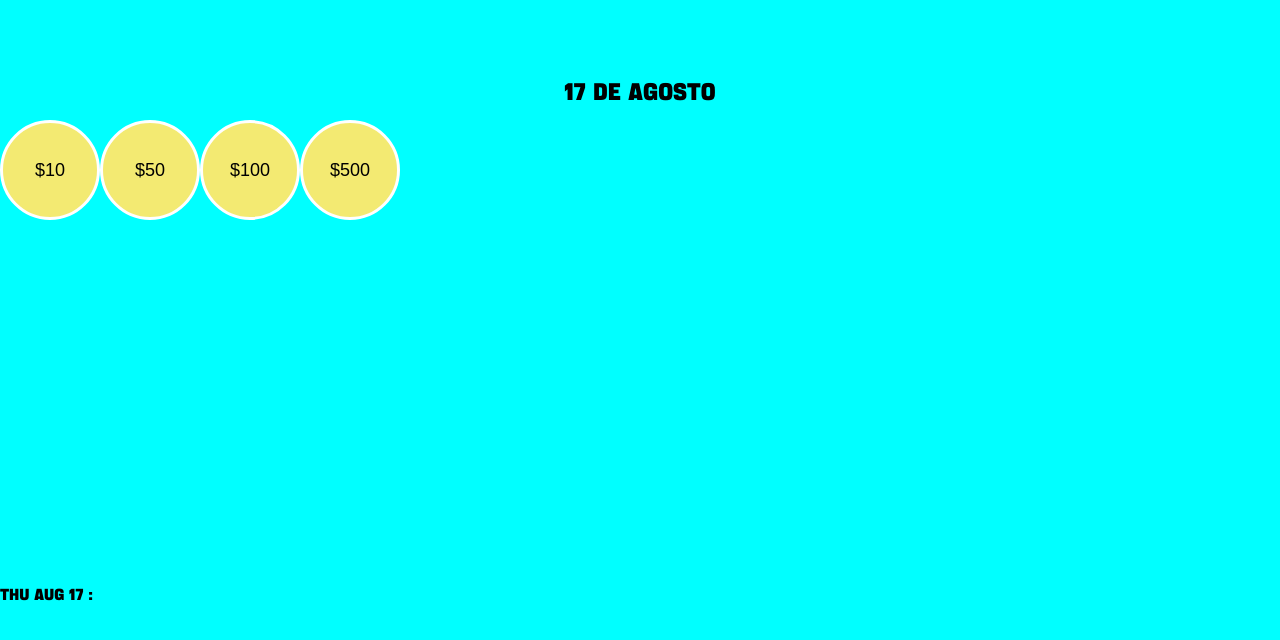
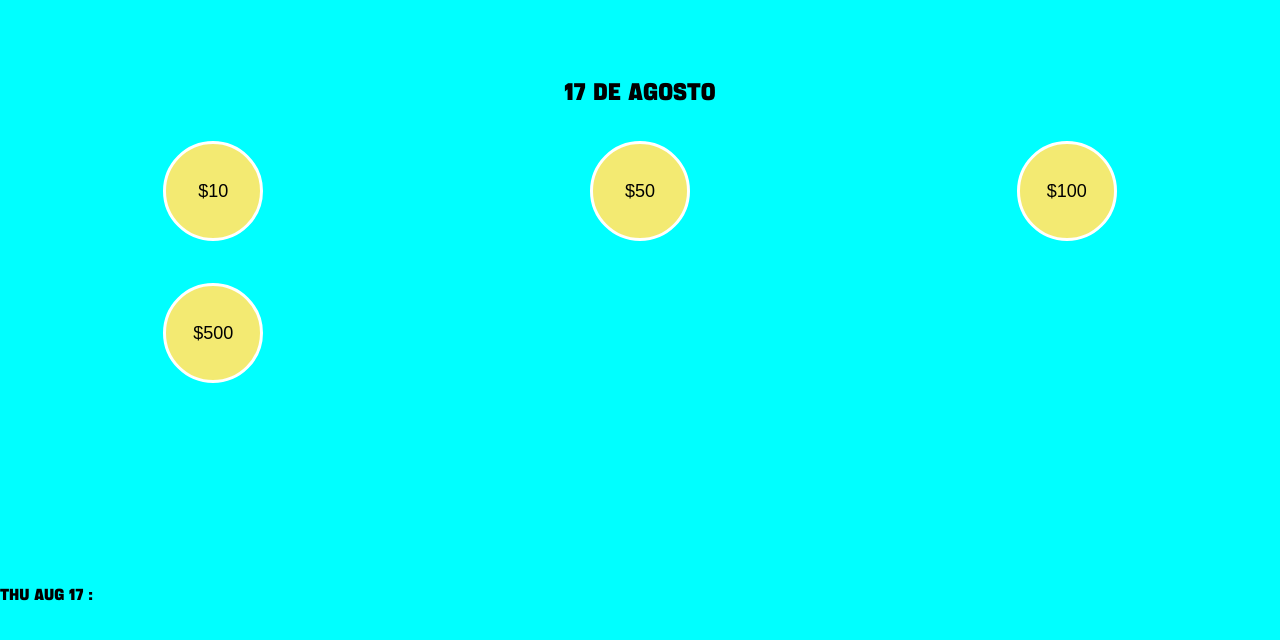
Before and after one commit to c-dez/Cuent-gastos, a website with bundled scripts: page dist/index.html in a window 1280 px wide. Built offline with nearby package versions, Linux system fonts and the light colour scheme.

Commit message:
added grid to botonesContainer

```diff
--- a/src/index.js
+++ b/src/index.js
@@ -1,8 +1,9 @@
-export {totalText}
+export {totalText, botonesContainer}
 
 import {  boton } from "./button.js";
 import{ date } from './date.js'
 import { createDatos } from "./datos.js";
+import { styleButtons } from "./style/bononesContainer.js";
 
 //fecha container
 const fechaContainer = document.querySelector('.fecha')
@@ -19,6 +20,7 @@ botonesContainer.appendChild(btn10)
 botonesContainer.appendChild(btn50)
 botonesContainer.appendChild(btn100)
 botonesContainer.appendChild(btn500)
+styleButtons()
 
 //total container
 const totalContainer = document.querySelector('.total')
--- a/src/style.css
+++ b/src/style.css
@@ -14,6 +14,13 @@ background-color: aqua;
 display: grid;
 grid-template-rows: 10% 5% 2fr 5% 1fr;
 }
+.botones{
+    display: grid;
+    justify-items: center;
+    align-items: center;
+    grid-template-columns: repeat(3, 1fr);
+    grid-template-rows: repeat(3, 1fr);
+}
 
 button:hover{
     scale: 1.1;
--- /dev/null
+++ b/src/style/bononesContainer.js
@@ -0,0 +1,7 @@
+export { styleButtons}
+import { botonesContainer } from "../index.js";
+
+const styleButtons = ()=>{
+     botonesContainer.style.display = 'grid'
+
+ }
```
